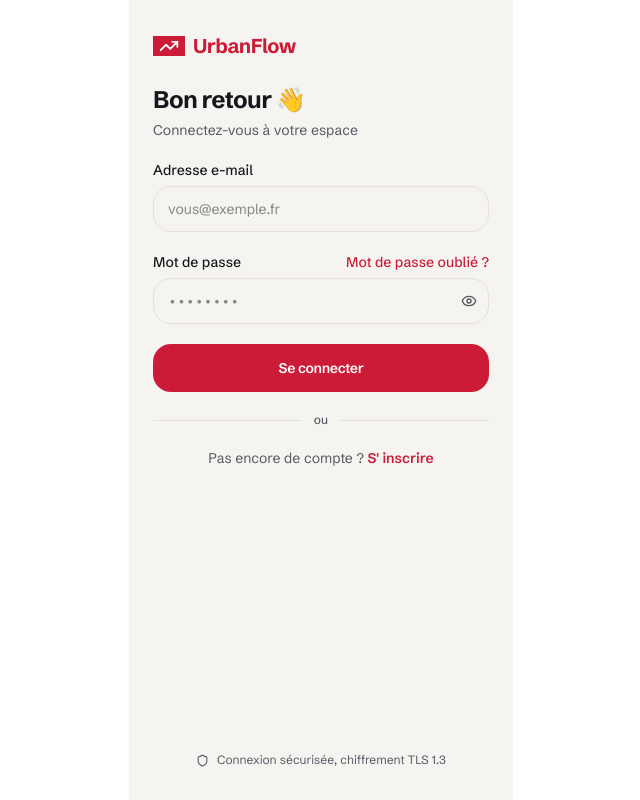
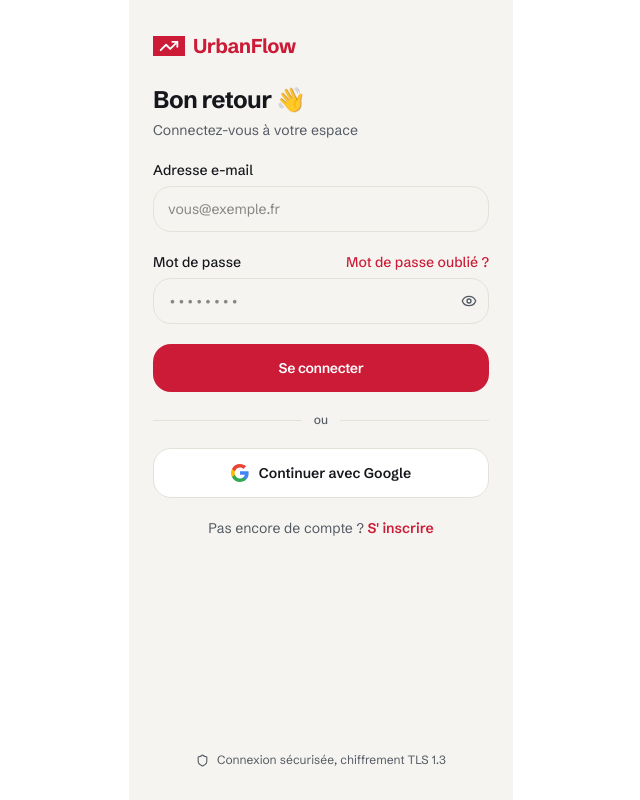
Before and after one commit to Giovani200/UrbanFlow, a Next.js app in the folder apps/web/: page /auth/login in a window 1280 px wide. Shown: the whole page, without its empty margins (319-959 px from the left). Built offline with nearby package versions, Linux system fonts and the light colour scheme; no server answers.

Commit message:
feature: integrate google auth api to the front

```diff
--- a/apps/web/src/app/auth/login/page.tsx
+++ b/apps/web/src/app/auth/login/page.tsx
@@ -6,6 +6,7 @@
 import Link from "next/link";
 import {Eye, EyeOff, Shield} from "lucide-react";
 import {Logo} from "@/app/components/ui/Logo";
+import {GoogleButton} from "@/app/components/auth/GoogleButton";
 
 export default function LoginPage() {
     const router = useRouter();
@@ -114,6 +115,8 @@
                     <div className="flex-1 h-px bg-border"/>
                 </div>
 
+                <GoogleButton label="Continuer avec Google"/>
+
                 <p className="text-center text-sm text-text-2">
                     Pas encore de compte ?{" "}
                     <Link href="/auth/register" className="text-primary font-semibold">
--- a/apps/web/src/app/auth/register/page.tsx
+++ b/apps/web/src/app/auth/register/page.tsx
@@ -6,6 +6,7 @@
 import { Eye, EyeOff, Check } from "lucide-react";
 import { Logo } from "@/app/components/ui/Logo";
 import { usersService } from "@/app/services/users.service";
+import { GoogleButton } from "@/app/components/auth/GoogleButton";
 
 function PasswordStrength({ password }: { password: string }) {
   const score = [/.{8,}/, /[A-Z]/, /[0-9]/, /[^A-Za-z0-9]/].filter((r) => r.test(password)).length;
@@ -122,6 +123,8 @@
           <div className="flex-1 h-px bg-border" />
         </div>
 
+        <GoogleButton label="S'inscrire avec Google" />
+
         <p className="text-center text-sm text-text-2">
           Déjà un compte ?{" "}
           <Link href="/auth/login" className="text-primary font-semibold">Se connecter</Link>
--- /dev/null
+++ b/apps/web/src/app/components/auth/GoogleButton.tsx
@@ -0,0 +1,19 @@
+import { authService } from "@/app/services/auth.service";
+
+
+export function GoogleButton({ label = "Continuer avec Google" }: { label?: string }) {
+  return (
+    <a
+      href={authService.googleUrl}
+      className="w-full flex items-center justify-center gap-2.5 bg-white border border-border rounded-lg py-3.5 font-semibold text-sm text-ink transition-colors hover:border-primary"
+    >
+      <svg width="18" height="18" viewBox="0 0 18 18" aria-hidden="true">
+        <path fill="#4285F4" d="M17.64 9.2c0-.64-.06-1.25-.16-1.84H9v3.48h4.84a4.14 4.14 0 0 1-1.8 2.72v2.26h2.92c1.7-1.57 2.68-3.88 2.68-6.62Z" />
+        <path fill="#34A853" d="M9 18c2.43 0 4.47-.8 5.96-2.18l-2.92-2.26c-.8.54-1.84.86-3.04.86-2.34 0-4.32-1.58-5.02-3.7H.96v2.34A9 9 0 0 0 9 18Z" />
+        <path fill="#FBBC05" d="M3.98 10.72a5.4 5.4 0 0 1 0-3.44V4.94H.96a9 9 0 0 0 0 8.12l3.02-2.34Z" />
+        <path fill="#EA4335" d="M9 3.58c1.32 0 2.5.46 3.44 1.35l2.58-2.58C13.47.89 11.43 0 9 0A9 9 0 0 0 .96 4.94l3.02 2.34C4.68 5.16 6.66 3.58 9 3.58Z" />
+      </svg>
+      {label}
+    </a>
+  );
+}
```
